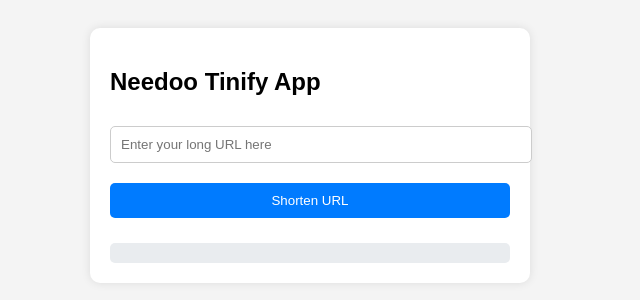
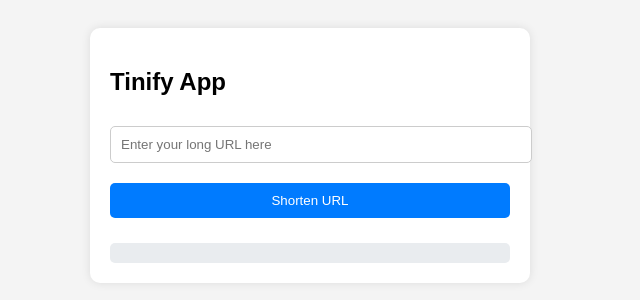
Before and after one commit to saleejkuruniyan/tinify, a Django app: page / in a window 1280 px wide. Shown: the top 300 px of the page, without its empty margins (330-970 px from the left). Run offline with Django 4.2, Linux system fonts and the light colour scheme.

Commit message:
Update home.html

```diff
--- a/url_backend/templates/shortener/home.html
+++ b/url_backend/templates/shortener/home.html
@@ -3,7 +3,7 @@
 <head>
     <meta charset="UTF-8">
     <meta name="viewport" content="width=device-width, initial-scale=1.0">
-    <title>Needoo Tinify</title>
+    <title>Tinify App</title>
     <style>
         body { font-family: Arial, sans-serif; padding: 20px; background: #f4f4f4; }
         .container { max-width: 400px; margin: auto; background: #fff; padding: 20px; border-radius: 10px; box-shadow: 0 0 10px rgba(0, 0, 0, 0.1); }
@@ -15,7 +15,7 @@
 </head>
 <body>
     <div class="container">
-        <h2>Needoo Tinify App</h2>
+        <h2>Tinify App</h2>
         <input type="text" id="long_url" placeholder="Enter your long URL here" />
         <button onclick="shortenURL()">Shorten URL</button>
         <div class="short-url" id="result"></div>
```
